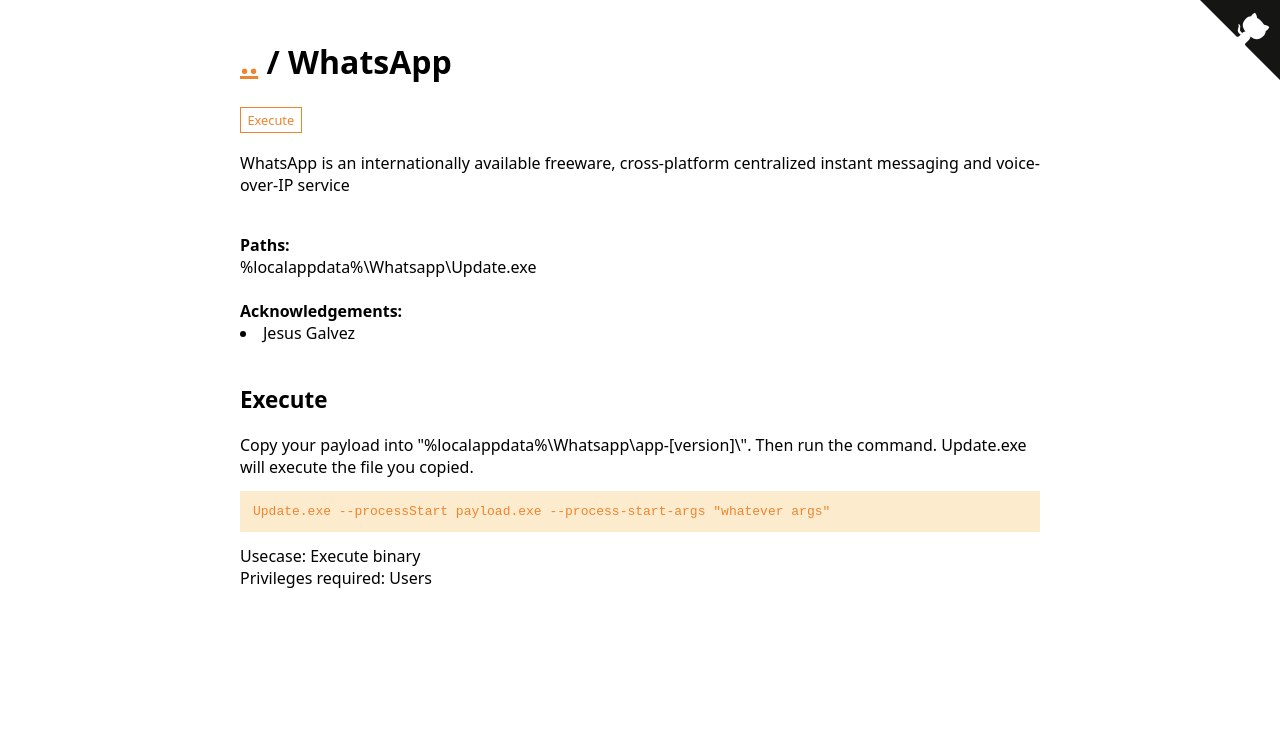
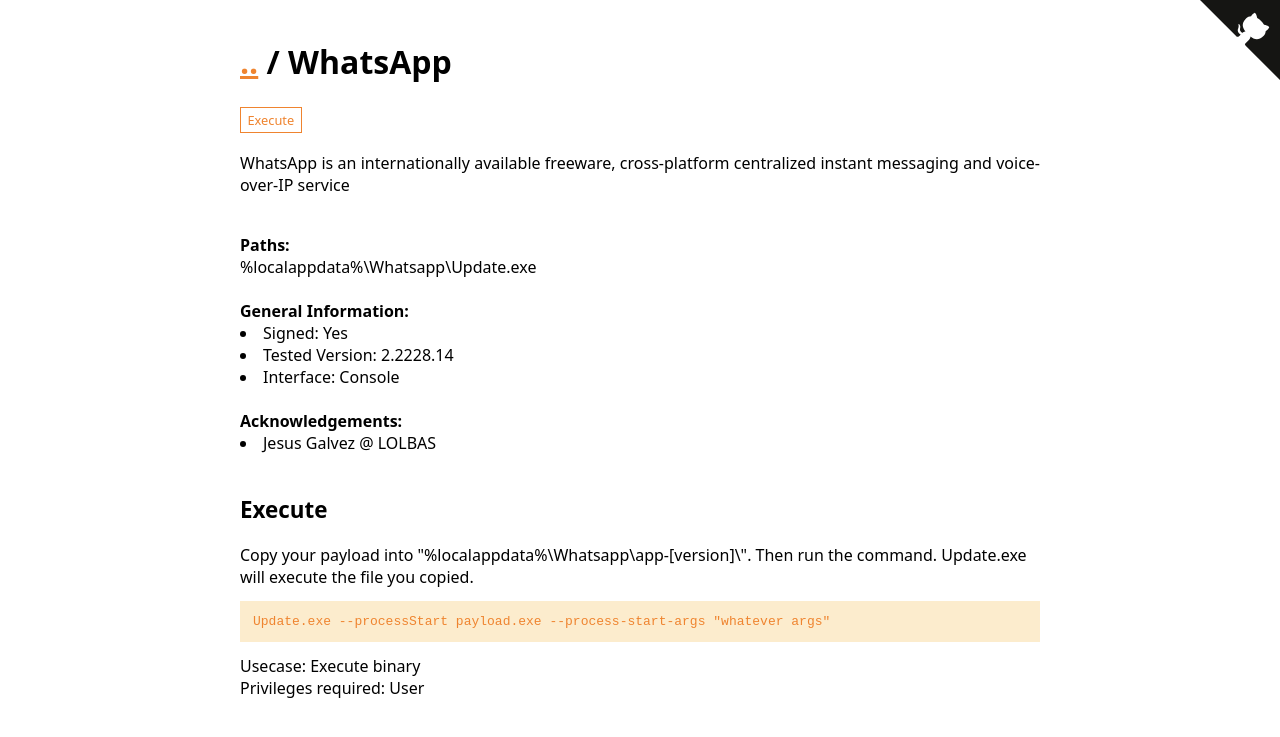
Before and after one commit to OmniBins/OmniBins.github.io, a Jekyll site: the page built from _omnibins/Binaries/WhatsApp.md, in a window 1280 px wide. Shown: the top 737 px of the page. Built offline with Jekyll 4.4.1, drawn with Linux system fonts in a browser that asks for light colours.

Commit message:
Applying update OmniBins/OmniBins@9d527739ee5a19737f8034ce7642bf85e05516dd

```diff
--- a/_omnibins/Binaries/WhatsApp.md
+++ b/_omnibins/Binaries/WhatsApp.md
@@ -2,19 +2,22 @@
 Name: WhatsApp
 Binary: Update.exe
 Description: WhatsApp is an internationally available freeware, cross-platform centralized instant messaging and voice-over-IP service
-Author: Jesus Galvez @ LOLBAS
+GeneralInformation:
+  IsSigned: 'Yes'
+  TestedVersion: 2.2228.14
+  Interface: Console
+Author: ZeMooX
 Created: 2020-11-01
 Commands:
   - Command: Update.exe --processStart payload.exe --process-start-args "whatever args"
     Description: Copy your payload into "%localappdata%\Whatsapp\app-[version]\". Then run the command. Update.exe will execute the file you copied.
     Usecase: Execute binary
     Category: Execute
-    Privileges: Users
-    MitreID: T1547
+    Privileges: User
 Full_Path:
   - Path: '%localappdata%\Whatsapp\Update.exe'
 Code_Sample:
   - Code: https://github.com/
 Acknowledgement:
-  - Person: Jesus Galvez
+  - Person: Jesus Galvez @ LOLBAS
 ---
```
Also changed, not shown: _omnibins/Binaries/Blender.md (added, +23 -0 lines), _omnibins/Binaries/Krita.md (+7 -2 lines), _omnibins/Binaries/Notepad++.md (+2 -2 lines).
